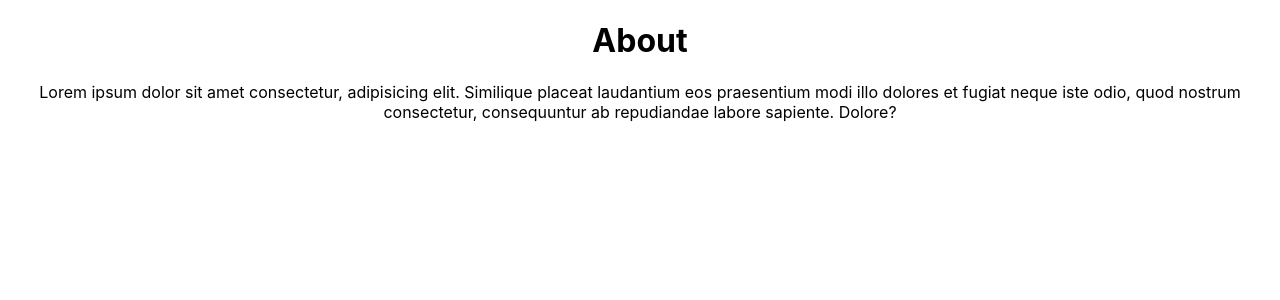
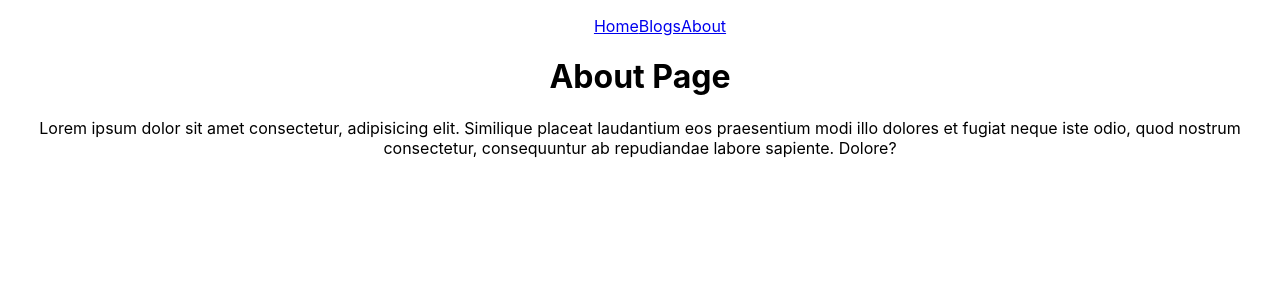
Before and after one commit to webfaisalbd/react-basics2-ai, a React (Create React App) app: page /about in a window 1280 px wide. Shown: the top 300 px of the page. Built offline with nearby package versions, Linux system fonts and the light colour scheme.

Commit message:
normal reload navbar

```diff
--- a/src/App.js
+++ b/src/App.js
@@ -1,5 +1,6 @@
 import { BrowserRouter, Route, Routes } from 'react-router-dom';
 import './App.css';
+import NavBar from './Components/NavBar';
 import About from './Pages/About';
 import Blogs from './Pages/Blogs';
 import Error from './Pages/Error';
@@ -8,7 +9,11 @@
 function App() {
   return (
     <div className="App">
+
       <BrowserRouter>
+
+        <NavBar />
+
         <Routes>
           <Route path='/' element={<Home />} ></Route>
           <Route path='/blog' element={<Blogs />} ></Route>
--- /dev/null
+++ b/src/Components/NavBar.js
@@ -0,0 +1,17 @@
+import React from 'react'
+
+const NavBar = () => {
+    return (
+        <>
+            <nav>
+                <ul>
+                    <a href="/">Home</a>
+                    <a href="/blog">Blogs</a>
+                    <a href="/about">About</a>
+                </ul>
+            </nav>
+        </>
+    )
+}
+
+export default NavBar
--- a/src/Pages/About.js
+++ b/src/Pages/About.js
@@ -3,7 +3,7 @@
 const About = () => {
   return (
     <>
-        <h1>About</h1>
+        <h1>About Page</h1>
         <p>Lorem ipsum dolor sit amet consectetur, adipisicing elit. Similique placeat laudantium eos praesentium modi illo dolores et fugiat neque iste odio, quod nostrum consectetur, consequuntur ab repudiandae labore sapiente. Dolore?</p>
     </>
   )
--- a/src/Pages/Blogs.js
+++ b/src/Pages/Blogs.js
@@ -3,7 +3,7 @@
 const Blogs = () => {
   return (
     <>
-        <h1>Blogs</h1>
+        <h1>Blogs Page</h1>
         <p>Lorem ipsum dolor sit amet consectetur adipisicing elit. Asperiores veniam illum modi a? Itaque reprehenderit fugit quae corrupti odit voluptatem adipisci deleniti officia sequi soluta molestiae ab suscipit, minima ipsam.</p>
     </>
   )
--- a/src/Pages/Error.js
+++ b/src/Pages/Error.js
@@ -3,7 +3,7 @@
 const Error = () => {
   return (
     <div style={{color: 'red'}}>
-        <h1>Error</h1>
+        <h1>Error Page</h1>
         <h5>Lorem ipsum dolor sit amet consectetur adipisicing elit. Deleniti veniam quasi perferendis atque in vel neque reiciendis eveniet maxime aliquid eos, unde laudantium aspernatur assumenda nam est placeat. Officiis, maiores!</h5>
     </div>
   )
```
